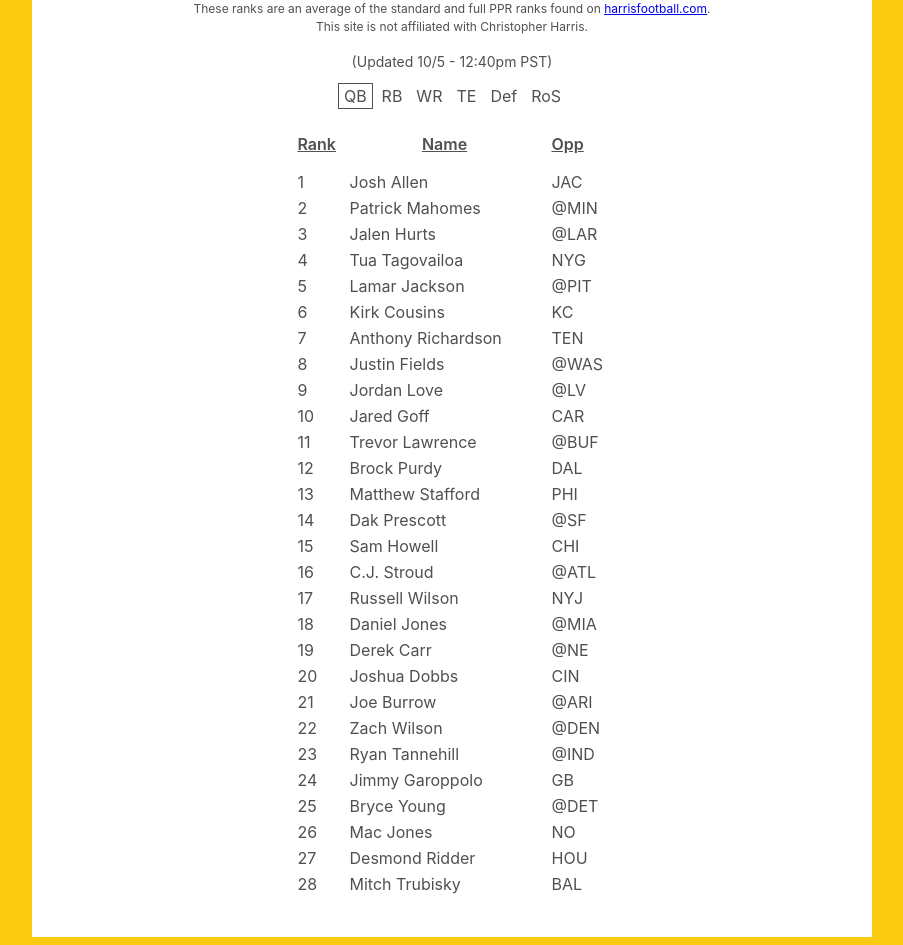
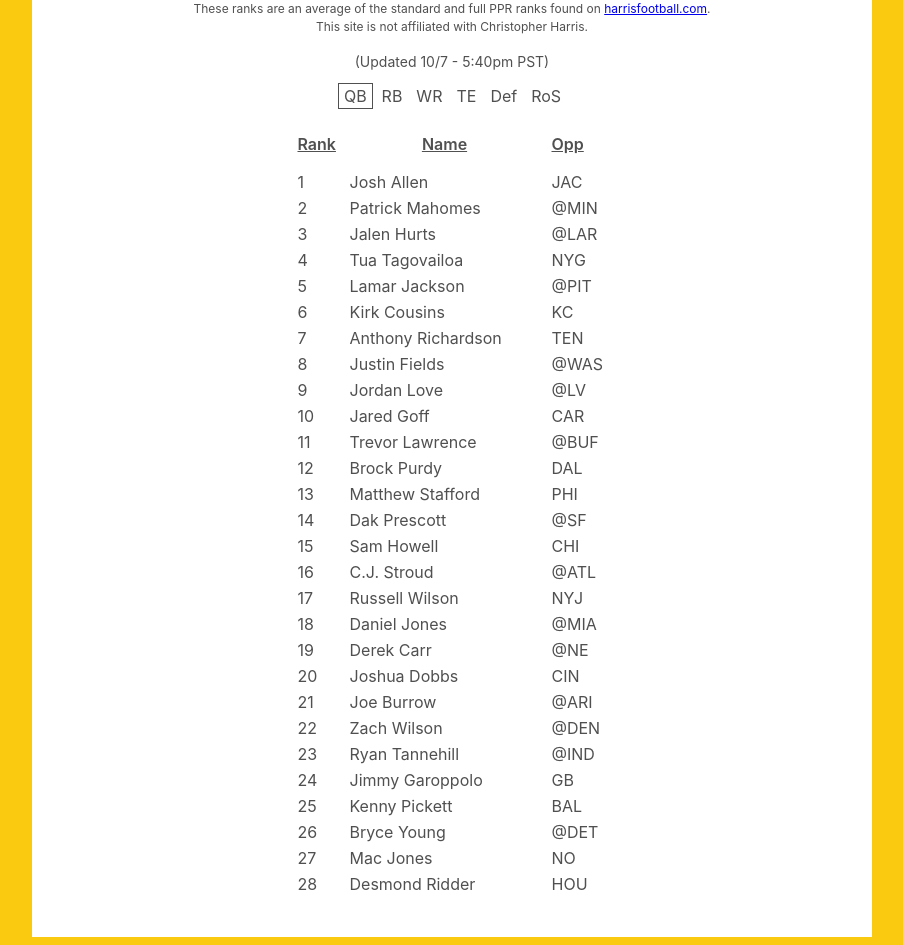
Before and after one commit to travman89/HarrisHalfPPR, a React (Vite) app: page / in a window 1280 px wide. Shown: the part 162-1107 px from the top of the page, without its empty margins (188-1091 px from the left). Built offline with nearby package versions, Linux system fonts and the light colour scheme.

Commit message:
10/7 5:40pm  update

```diff
--- a/src/Home/index.tsx
+++ b/src/Home/index.tsx
@@ -208,7 +208,7 @@ const Home = () => {
         </a>
         . <br /> This site is not affiliated with Christopher Harris.
       </Disclaimer>
-      <Updated>(Updated 10/5 - 12:40pm PST)</Updated>
+      <Updated>(Updated 10/7 - 5:40pm PST)</Updated>
       <PositionRow>
         <PositionButton
           style={{ border: getUnderline("QB") ? "1px solid" : "none" }}
--- a/src/data/qb.json
+++ b/src/data/qb.json
@@ -1 +1 @@
-[{"rank":1,"name":"Josh Allen","team":"JAC"},{"rank":2,"name":"Patrick Mahomes","team":"@MIN"},{"rank":3,"name":"Jalen Hurts","team":"@LAR"},{"rank":4,"name":"Tua Tagovailoa","team":"NYG"},{"rank":5,"name":"Lamar Jackson","team":"@PIT"},{"rank":6,"name":"Kirk Cousins","team":"KC"},{"rank":7,"name":"Anthony Richardson","team":"TEN"},{"rank":8,"name":"Justin Fields","team":"@WAS"},{"rank":9,"name":"Jordan Love","team":"@LV"},{"rank":10,"name":"Jared Goff","team":"CAR"},{"rank":11,"name":"Trevor Lawrence","team":"@BUF"},{"rank":12,"name":"Brock Purdy","team":"DAL"},{"rank":13,"name":"Matthew Stafford","team":"PHI"},{"rank":14,"name":"Dak Prescott","team":"@SF"},{"rank":15,"name":"Sam Howell","team":"CHI"},{"rank":16,"name":"C.J. Stroud","team":"@ATL"},{"rank":17,"name":"Russell Wilson","team":"NYJ"},{"rank":18,"name":"Daniel Jones","team":"@MIA"},{"rank":19,"name":"Derek Carr","team":"@NE"},{"rank":20,"name":"Joshua Dobbs","team":"CIN"},{"rank":21,"name":"Joe Burrow","team":"@ARI"},{"rank":22,"name":"Zach Wilson","team":"@DEN"},{"rank":23,"name":"Ryan Tannehill","team":"@IND"},{"rank":24,"name":"Jimmy Garoppolo","team":"GB"},{"rank":25,"name":"Bryce Young","team":"@DET"},{"rank":26,"name":"Mac Jones","team":"NO"},{"rank":27,"name":"Desmond Ridder","team":"HOU"},{"rank":28,"name":"Mitch Trubisky","team":"BAL"}]
+[{"rank":1,"name":"Josh Allen","team":"JAC"},{"rank":2,"name":"Patrick Mahomes","team":"@MIN"},{"rank":3,"name":"Jalen Hurts","team":"@LAR"},{"rank":4,"name":"Tua Tagovailoa","team":"NYG"},{"rank":5,"name":"Lamar Jackson","team":"@PIT"},{"rank":6,"name":"Kirk Cousins","team":"KC"},{"rank":7,"name":"Anthony Richardson","team":"TEN"},{"rank":8,"name":"Justin Fields","team":"@WAS"},{"rank":9,"name":"Jordan Love","team":"@LV"},{"rank":10,"name":"Jared Goff","team":"CAR"},{"rank":11,"name":"Trevor Lawrence","team":"@BUF"},{"rank":12,"name":"Brock Purdy","team":"DAL"},{"rank":13,"name":"Matthew Stafford","team":"PHI"},{"rank":14,"name":"Dak Prescott","team":"@SF"},{"rank":15,"name":"Sam Howell","team":"CHI"},{"rank":16,"name":"C.J. Stroud","team":"@ATL"},{"rank":17,"name":"Russell Wilson","team":"NYJ"},{"rank":18,"name":"Daniel Jones","team":"@MIA"},{"rank":19,"name":"Derek Carr","team":"@NE"},{"rank":20,"name":"Joshua Dobbs","team":"CIN"},{"rank":21,"name":"Joe Burrow","team":"@ARI"},{"rank":22,"name":"Zach Wilson","team":"@DEN"},{"rank":23,"name":"Ryan Tannehill","team":"@IND"},{"rank":24,"name":"Jimmy Garoppolo","team":"GB"},{"rank":25,"name":"Kenny Pickett","team":"BAL"},{"rank":26,"name":"Bryce Young","team":"@DET"},{"rank":27,"name":"Mac Jones","team":"NO"},{"rank":28,"name":"Desmond Ridder","team":"HOU"}]
```
Also changed, not shown: src/data/rb.json (+1 -1 lines), src/data/wr.json (+1 -1 lines).
